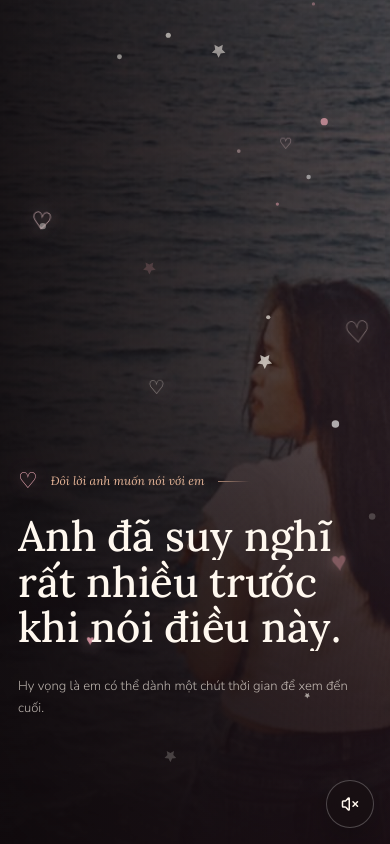
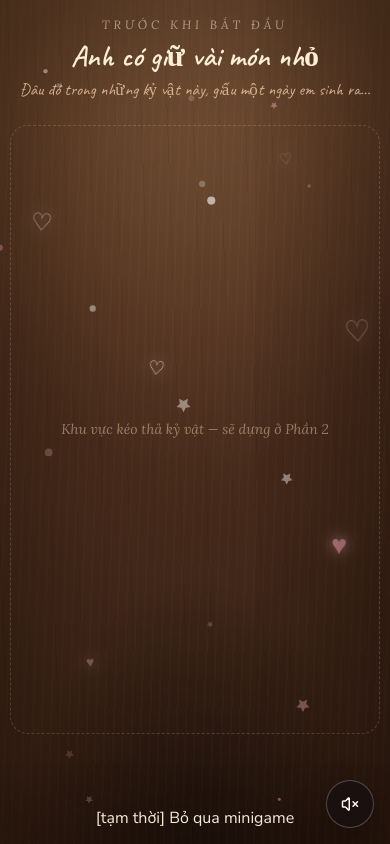
Before and after one commit to leminhkhoa117/memory, a React (Vite) app: page / in a window 390 px wide. Shown: the top 844 px of the page. Built offline with nearby package versions, Linux system fonts and the light colour scheme.

Commit message:
chore: tach minigame thanh stage rieng, them theme + khung PuzzleGame

```diff
--- a/src/App.jsx
+++ b/src/App.jsx
@@ -1,48 +1,41 @@
 import { AnimatePresence } from 'framer-motion'
 import { useState } from 'react'
 import { story, preloadAssets } from './content'
-import { useSmoothScroll } from './hooks/useSmoothScroll'
 import LoadingScreen from './components/LoadingScreen'
 import MusicToggle from './components/MusicToggle'
-import StoryProgress from './components/StoryProgress'
-import Intro from './components/sections/Intro'
-import FirstMeet from './components/sections/FirstMeet'
-import MemoryGallery from './components/sections/MemoryGallery'
-import Listening from './components/sections/Listening'
-import Doubt from './components/sections/Doubt'
-import VideoMoment from './components/sections/VideoMoment'
-import Confession from './components/sections/Confession'
+import PuzzleGame from './components/puzzle/PuzzleGame'
+import StoryExperience from './StoryExperience'
+
+const STAGE = {
+  loading: 'loading',
+  puzzle: 'puzzle',
+  story: 'story',
+}
 
 function App() {
-  const [isLoaded, setIsLoaded] = useState(false)
-
-  useSmoothScroll(isLoaded)
+  const [stage, setStage] = useState(STAGE.loading)
 
   return (
     <>
       <AnimatePresence mode="wait">
-        {!isLoaded && (
+        {stage === STAGE.loading && (
           <LoadingScreen
             key="loader"
             assets={preloadAssets}
-            onComplete={() => setIsLoaded(true)}
+            onComplete={() => setStage(STAGE.puzzle)}
           />
         )}
       </AnimatePresence>
 
-      <div className={`story-shell ${isLoaded ? 'story-shell--ready' : ''}`}>
-        <StoryProgress />
-        <main>
-          <Intro content={story.intro} />
-          <FirstMeet content={story.firstMeet} />
-          <MemoryGallery content={story.gallery} />
-          <Listening content={story.listening} />
-          <Doubt content={story.doubt} />
-          <VideoMoment content={story.video} />
-          <Confession content={story.confession} />
-        </main>
-        <MusicToggle content={story.music} />
-      </div>
+      <AnimatePresence mode="wait">
+        {stage === STAGE.puzzle && (
+          <PuzzleGame key="puzzle" onComplete={() => setStage(STAGE.story)} />
+        )}
+      </AnimatePresence>
+
+      {stage === STAGE.story && <StoryExperience />}
+
+      <MusicToggle content={story.music} />
     </>
   )
 }
--- /dev/null
+++ b/src/StoryExperience.jsx
@@ -0,0 +1,33 @@
+import { story } from './content'
+import { useSmoothScroll } from './hooks/useSmoothScroll'
+import StoryProgress from './components/StoryProgress'
+import Intro from './components/sections/Intro'
+import FirstMeet from './components/sections/FirstMeet'
+import MemoryGallery from './components/sections/MemoryGallery'
+import Listening from './components/sections/Listening'
+import Doubt from './components/sections/Doubt'
+import VideoMoment from './components/sections/VideoMoment'
+import Confession from './components/sections/Confession'
+
+// Phần kể chuyện. Chỉ được mount sau khi minigame hoàn thành nên Lenis/ScrollTrigger
+// không bao giờ chạy song song với thao tác kéo thả của minigame.
+function StoryExperience() {
+  useSmoothScroll(true)
+
+  return (
+    <div className="story-shell story-shell--ready">
+      <StoryProgress />
+      <main>
+        <Intro content={story.intro} />
+        <FirstMeet content={story.firstMeet} />
+        <MemoryGallery content={story.gallery} />
+        <Listening content={story.listening} />
+        <Doubt content={story.doubt} />
+        <VideoMoment content={story.video} />
+        <Confession content={story.confession} />
+      </main>
+    </div>
+  )
+}
+
+export default StoryExperience
--- /dev/null
+++ b/src/components/puzzle/PuzzleGame.jsx
@@ -0,0 +1,46 @@
+import { motion as Motion } from 'framer-motion'
+import { useRef } from 'react'
+import puzzleContent from '../../data/puzzleContent'
+import ParticleField from '../ParticleField'
+import '../../styles/puzzle.css'
+
+// Khung minigame. Toàn bộ trạng thái game sống trong cây component này và chỉ
+// giao tiếp với phần kể chuyện qua đúng một callback onComplete.
+function PuzzleGame({ onComplete }) {
+  const boardRef = useRef(null)
+
+  return (
+    <Motion.section
+      className="puzzle"
+      initial={{ opacity: 0 }}
+      animate={{ opacity: 1 }}
+      exit={{ opacity: 0 }}
+      transition={{ duration: 0.7, ease: [0.22, 1, 0.36, 1] }}
+      aria-label="Minigame ghép kỷ vật"
+    >
+      <ParticleField id="puzzle-particles" />
+
+      <div className="puzzle__inner">
+        <header className="puzzle__header">
+          <p className="puzzle__eyebrow">{puzzleContent.eyebrow}</p>
+          <h1 className="puzzle__title">{puzzleContent.title}</h1>
+          <p className="puzzle__hint-line">{puzzleContent.hint}</p>
+        </header>
+
+        <div className="puzzle__board" ref={boardRef}>
+          <div className="puzzle__board-placeholder">
+            Khu vực kéo thả kỷ vật — sẽ dựng ở Phần 2
+          </div>
+        </div>
+
+        <div className="puzzle__footer">
+          <button type="button" onClick={onComplete}>
+            [tạm thời] Bỏ qua minigame
+          </button>
+        </div>
+      </div>
+    </Motion.section>
+  )
+}
+
+export default PuzzleGame
--- /dev/null
+++ b/src/data/puzzleContent.js
@@ -0,0 +1,16 @@
+const puzzleContent = {
+  // Đáp án ẩn: ngày sinh 06/01 -> 4 chữ số theo thứ tự.
+  answer: ['0', '6', '0', '1'],
+  eyebrow: 'Trước khi bắt đầu',
+  title: 'Anh có giữ vài món nhỏ',
+  hint: 'Đâu đó trong những kỷ vật này, giấu một ngày em sinh ra…',
+  trayLabel: 'Khay kết quả',
+  hintButtonLabel: 'Gợi ý',
+  dialLabel: 'Quay số để gọi cho em',
+  dialHelper: 'Quay lần lượt từng số theo đúng thứ tự trên khay.',
+  successTitle: '06 · 01',
+  successLine: 'Ngày mà thế giới có thêm một người rất đáng để anh chờ.',
+  cta: 'Mở cuốn sổ',
+}
+
+export default puzzleContent
--- a/src/index.css
+++ b/src/index.css
@@ -1,4 +1,4 @@
-@import url('https://fonts.googleapis.com/css2?family=Dancing+Script:wght@500;600&family=Lora:ital,wght@0,400;0,500;0,600;1,400;1,500&family=Nunito+Sans:wght@300;400;500;600&display=swap');
+@import url('https://fonts.googleapis.com/css2?family=Caveat:wght@400;500;600;700&family=Dancing+Script:wght@500;600&family=Lora:ital,wght@0,400;0,500;0,600;1,400;1,500&family=Nunito+Sans:wght@300;400;500;600&family=Patrick+Hand&display=swap');
 
 @tailwind base;
 @tailwind components;
--- /dev/null
+++ b/src/styles/puzzle.css
@@ -0,0 +1,126 @@
+.puzzle {
+  position: fixed;
+  inset: 0;
+  z-index: 60;
+  display: flex;
+  flex-direction: column;
+  overflow: hidden;
+  color: #f6ead9;
+  background:
+    radial-gradient(120% 90% at 50% 0%, rgba(255, 214, 160, 0.16), transparent 62%),
+    radial-gradient(80% 70% at 50% 110%, rgba(0, 0, 0, 0.55), transparent 60%),
+    linear-gradient(160deg, #6a4429 0%, #4d2f1e 45%, #2f1c12 100%);
+}
+
+/* Vân gỗ mặt bàn: các dải sáng tối rất mảnh chồng lên nền gradient. */
+.puzzle::before {
+  content: '';
+  position: absolute;
+  inset: -10%;
+  pointer-events: none;
+  opacity: 0.32;
+  background-image: repeating-linear-gradient(
+      92deg,
+      rgba(255, 226, 188, 0.06) 0px,
+      rgba(255, 226, 188, 0.06) 2px,
+      transparent 2px,
+      transparent 9px
+    ),
+    repeating-linear-gradient(
+      88deg,
+      rgba(24, 12, 6, 0.22) 0px,
+      rgba(24, 12, 6, 0.22) 1px,
+      transparent 1px,
+      transparent 26px
+    );
+}
+
+.puzzle::after {
+  content: '';
+  position: absolute;
+  inset: 0;
+  pointer-events: none;
+  box-shadow: inset 0 0 180px rgba(20, 10, 4, 0.75);
+}
+
+.puzzle__inner {
+  position: relative;
+  z-index: 2;
+  display: flex;
+  flex: 1;
+  flex-direction: column;
+  gap: 12px;
+  width: min(100% - 32px, 1180px);
+  margin-inline: auto;
+  padding: 24px 0 20px;
+}
+
+.puzzle__header {
+  text-align: center;
+}
+
+.puzzle__eyebrow {
+  font-family: 'Lora', serif;
+  font-style: italic;
+  font-size: 12px;
+  letter-spacing: 0.32em;
+  text-transform: uppercase;
+  color: rgba(246, 234, 217, 0.55);
+}
+
+.puzzle__title {
+  margin: 6px 0 0;
+  font-family: 'Caveat', cursive;
+  font-size: clamp(30px, 5.4vw, 48px);
+  font-weight: 600;
+  line-height: 1.1;
+  color: #ffeed6;
+}
+
+.puzzle__hint-line {
+  margin: 4px 0 0;
+  font-family: 'Caveat', cursive;
+  font-size: clamp(17px, 2.6vw, 22px);
+  color: rgba(255, 216, 180, 0.72);
+}
+
+/* Vùng kéo thả. Mọi vật thể được định vị theo % của khung này để responsive. */
+.puzzle__board {
+  position: relative;
+  flex: 1;
+  min-height: 0;
+  margin-top: 10px;
+  border-radius: 18px;
+  touch-action: none;
+}
+
+.puzzle__board-placeholder {
+  position: absolute;
+  inset: 0;
+  display: grid;
+  place-items: center;
+  border: 1px dashed rgba(255, 220, 180, 0.18);
+  border-radius: 18px;
+  font-family: 'Lora', serif;
+  font-size: 14px;
+  font-style: italic;
+  color: rgba(255, 226, 190, 0.45);
+}
+
+.puzzle__footer {
+  display: flex;
+  align-items: flex-end;
+  justify-content: center;
+  min-height: 96px;
+}
+
+@media (max-width: 640px) {
+  .puzzle__inner {
+    width: calc(100% - 20px);
+    padding: 16px 0 14px;
+  }
+
+  .puzzle__footer {
+    min-height: 84px;
+  }
+}
--- a/tailwind.config.js
+++ b/tailwind.config.js
@@ -2,7 +2,57 @@
 export default {
   content: ['./index.html', './src/**/*.{js,jsx}'],
   theme: {
-    extend: {},
+    extend: {
+      colors: {
+        ink: '#171113',
+        paper: '#f1e5dc',
+        kraft: '#d8c3a5',
+        desk: {
+          DEFAULT: '#5a3a28',
+          dark: '#3a2318',
+          light: '#7d5336',
+        },
+        rose: {
+          DEFAULT: '#b96e72',
+          light: '#f0b7b2',
+        },
+        wine: '#4c202b',
+        gold: '#d8aa70',
+        dusk: '#110d0f',
+      },
+      fontFamily: {
+        sans: ['"Nunito Sans"', 'sans-serif'],
+        serif: ['Lora', 'serif'],
+        display: ['"Dancing Script"', 'cursive'],
+        hand: ['Caveat', '"Patrick Hand"', 'cursive'],
+      },
+      keyframes: {
+        'glow-pulse': {
+          '0%, 100%': { opacity: '0.35', transform: 'scale(1)' },
+          '50%': { opacity: '0.9', transform: 'scale(1.08)' },
+        },
+        'hint-shake': {
+          '0%, 100%': { transform: 'translate3d(0, 0, 0) rotate(0deg)' },
+          '25%': { transform: 'translate3d(-3px, 0, 0) rotate(-2deg)' },
+          '75%': { transform: 'translate3d(3px, 0, 0) rotate(2deg)' },
+        },
+        'lock-flash': {
+          '0%': { opacity: '0', transform: 'scale(0.6)' },
+          '40%': { opacity: '1', transform: 'scale(1.35)' },
+          '100%': { opacity: '0', transform: 'scale(1.9)' },
+        },
+        'soft-float': {
+          '0%, 100%': { transform: 'translate3d(0, 0, 0)' },
+          '50%': { transform: 'translate3d(0, -6px, 0)' },
+        },
+      },
+      animation: {
+        'glow-pulse': 'glow-pulse 2.4s ease-in-out infinite',
+        'hint-shake': 'hint-shake 0.6s ease-in-out infinite',
+        'lock-flash': 'lock-flash 0.7s ease-out forwards',
+        'soft-float': 'soft-float 5s ease-in-out infinite',
+      },
+    },
   },
   plugins: [],
 }
```
